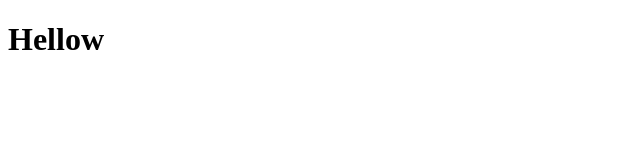
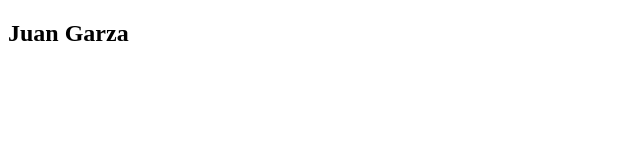
Before and after one commit to juanGarzaCode/curso, a plain HTML site: page index.html in a window 1280 px wide. Shown: the whole page, without its empty margins (0-640 px from the left). Drawn offline with Linux system fonts and the light colour scheme.

Commit message:
mejorando el index

```diff
--- a/index.html
+++ b/index.html
@@ -6,6 +6,8 @@
     <title>Document</title>
 </head>
 <body>
-    <h1>Hellow</h1>
+    <div class="container">
+        <h2>Juan Garza</h2>
+    </div>
 </body>
 </html>
```
